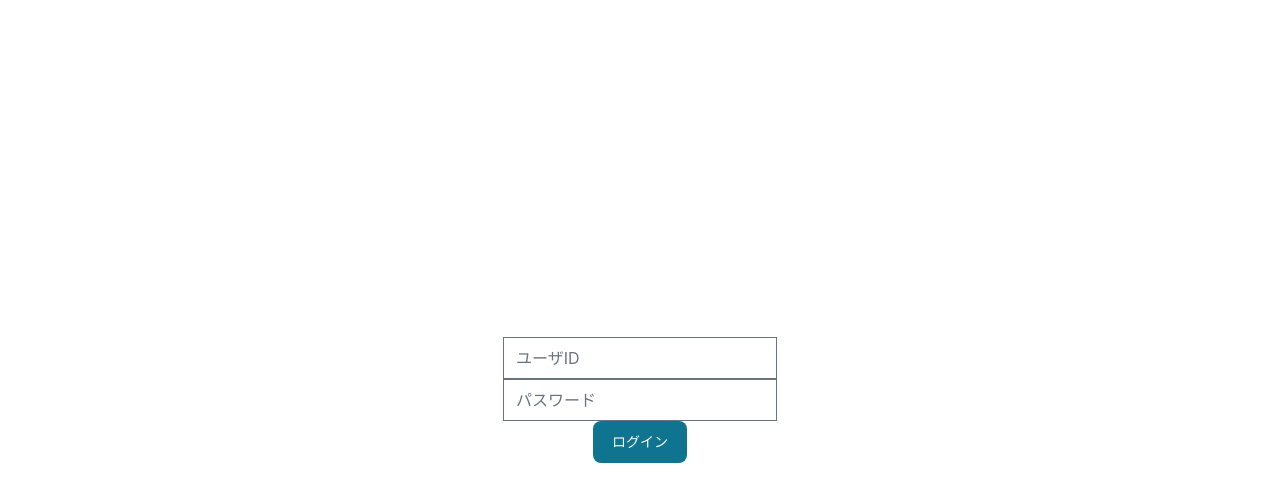
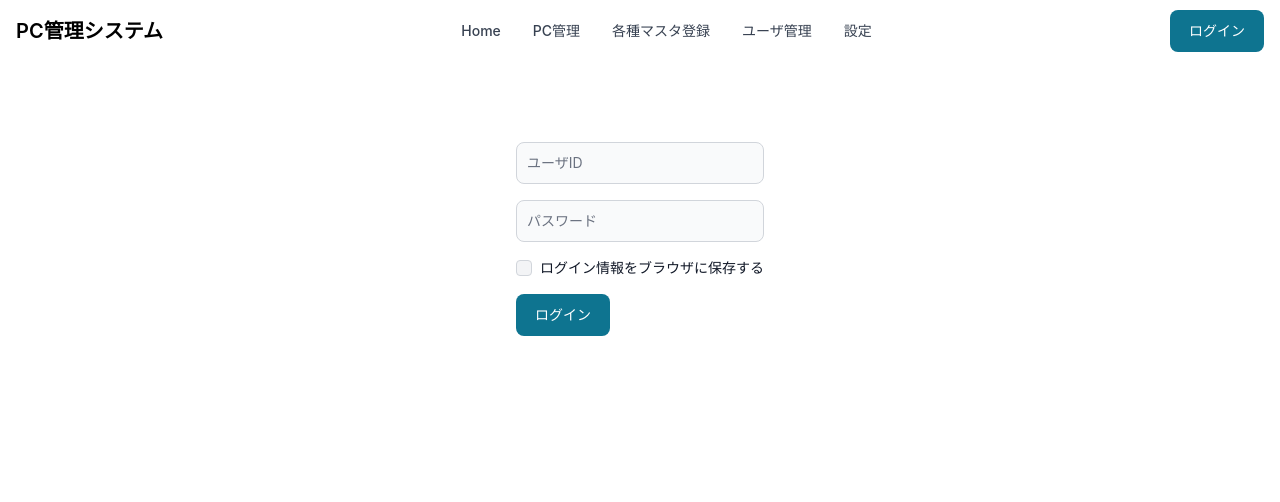
Before and after one commit to moto-sbt/pc-manage, a Next.js app: page /login in a window 1280 px wide. Shown: the top 502 px of the page. Built offline with nearby package versions, Linux system fonts and the light colour scheme.

Commit message:
feat: flowbiteのコンポーネントいろいろつかってみた

```diff
--- a/src/components/Layout.tsx
+++ b/src/components/Layout.tsx
@@ -1,10 +1,45 @@
+import { Navbar, Button } from "flowbite-react";
+
 type Props = {
   children: React.ReactNode
 }
 
 const Layout = ({ children }: Props) => {
   return (
-    <div className="min-h-screen flex">
+    <div>
+      <Navbar
+        fluid={true}
+        rounded={true}
+      >
+        <Navbar.Brand href="/">
+          <span className="self-center whitespace-nowrap text-xl font-semibold dark:text-white">
+            PC管理システム
+          </span>
+        </Navbar.Brand>
+        <div className="flex md:order-2">
+          <Button>
+            ログイン
+          </Button>
+          <Navbar.Toggle />
+        </div>
+        <Navbar.Collapse>
+          <Navbar.Link href="/">
+            Home
+          </Navbar.Link>
+          <Navbar.Link href="/">
+            PC管理
+          </Navbar.Link>
+          <Navbar.Link href="/">
+            各種マスタ登録
+          </Navbar.Link>
+          <Navbar.Link href="/">
+            ユーザ管理
+          </Navbar.Link>
+          <Navbar.Link href="/">
+            設定
+          </Navbar.Link>
+        </Navbar.Collapse>
+      </Navbar>
       <main>{children}</main>
     </div>
   )
--- a/src/pages/index.tsx
+++ b/src/pages/index.tsx
@@ -1,5 +1,6 @@
 import Head from 'next/head'
 import Link from 'next/link'
+import { Button } from "flowbite-react";
 import Layout from '@/components/Layout'
 
 const Home = () => {
@@ -14,7 +15,7 @@ const Home = () => {
           PC管理システム
         </h1>
         <Link href="/login">
-          <button>ログアウト</button>
+          <Button>ログアウト</Button>
         </Link>
       </Layout>
     </div>
--- a/src/pages/login/index.tsx
+++ b/src/pages/login/index.tsx
@@ -1,6 +1,6 @@
 import Link from 'next/link'
 import Head from 'next/head'
-import { Button } from "flowbite-react";
+import { Button, TextInput, Label, Checkbox } from "flowbite-react";
 import Layout from '@/components/Layout'
 
 const login = async () => {
@@ -31,11 +31,31 @@ const Login = (props) => {
         <title>ログイン | PC管理システム</title>
         <link rel="icon" href="/favicon.ico" />
       </Head>
-      <input type="text" placeholder='ユーザID' />
-      <input type="text" placeholder='パスワード' />
-      <Link href="/">
-        <Button onClick={login}>ログイン</Button>
-      </Link>
+      <div className="flex flex-col gap-4">
+        <div>
+          <TextInput
+            id="userId"
+            type="text"
+            placeholder="ユーザID"
+          />
+        </div>
+        <div>
+          <TextInput
+            id="password"
+            type="password"
+            placeholder="パスワード"
+          />
+        </div>
+        <div className="flex items-center gap-2">
+          <Checkbox id="remember" />
+          <Label>
+            ログイン情報をブラウザに保存する
+          </Label>
+        </div>
+        <Link href="/">
+          <Button onClick={login}>ログイン</Button>
+        </Link>
+      </div>
     </Layout>
   )
 }
```
